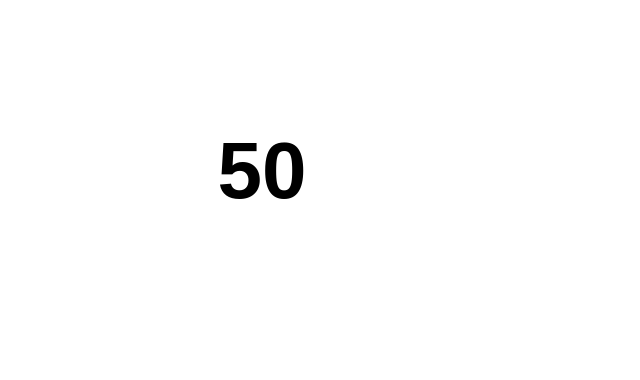
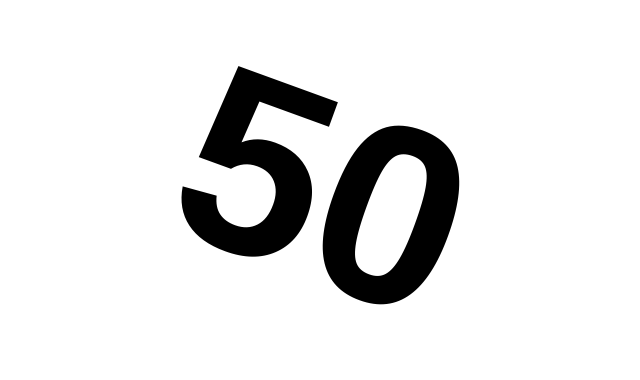
Before and after one commit to jihuchoe/site, a plain HTML site: page index.html in a window 1280 px wide. Shown: the part 229-609 px from the top of the page, without its empty margins (378-1018 px from the left). Drawn offline with Linux system fonts and the light colour scheme.

Commit message:
D-Day 숫자 위치 변경

```diff
--- a/style.css
+++ b/style.css
@@ -1,9 +1,9 @@
 .dday {
-    font: bold 5em sans-serif;
+    font: bold 20vw sans-serif;
     position: absolute;
-    top: 50%;
-    left: 50%;
-    transform: translate(-50%, -50%);
+    left: 50vw;
+    top: 50vh;
+    transform: translate(-10vh, -10vw) rotate(20deg);
 }
 
 @media (prefers-color-scheme: dark) {
```
